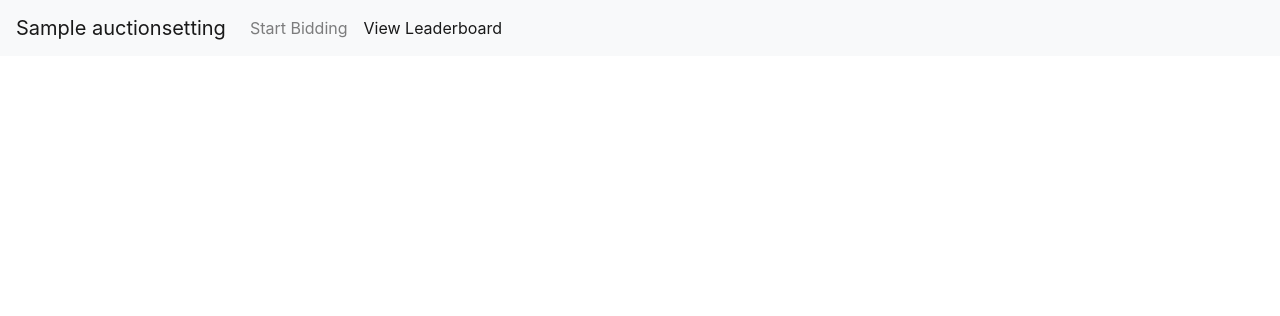
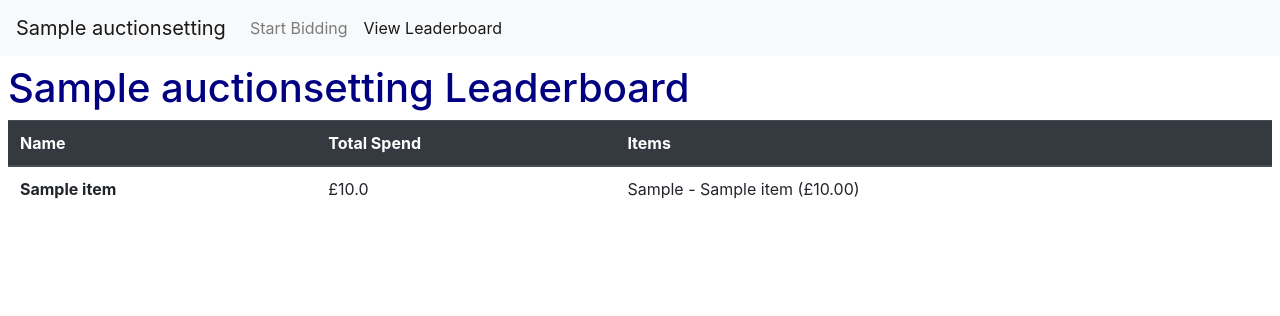
Before and after one commit to turnip99/bidding-software, a Django app: page /leaderboard/ in a window 1280 px wide. Shown: the top 316 px of the page. Run offline with Django 3.2, Linux system fonts and the light colour scheme; tables that the repository leaves empty hold one stand-in row (values such as "Sample post"); parts of the project's set-up code (start-up, migrations or seed data) failed here and were passed over; some libraries are stand-ins or nearby versions.

Commit message:
Leaderboard

```diff
--- a/bidding/models.py
+++ b/bidding/models.py
@@ -94,7 +94,7 @@ class Item(models.Model):
         if self.winning_price and self.winners_num > 1:
             for bid in self.bids():
                 if not in_winning_names_numbers(winning_names_numbers, bid) and (bid.name != bid.item.winning_name or bid.phone_number != bid.item.winning_phone_number):
-                    additional_winners.append({"position": number_to_position(len(additional_winners)+2), "name": bid.name, "price": bid.formatted_price})
+                    additional_winners.append({"position": number_to_position(len(additional_winners)+2), "name": bid.name, "phone_number": bid.phone_number, "price": bid.formatted_price, "price_raw": bid.price})
                     winning_names_numbers.append({"name": bid.name, "phone_number": bid.phone_number})
                 if len(additional_winners) == self.winners_num-1:
                     break
--- a/bidding/templates/leaderboard.html
+++ b/bidding/templates/leaderboard.html
@@ -1,6 +1,28 @@
 {% extends "nav_buttons_base.html" %}
 
 {% block below_nav_buttons %}
+  <div class="m-2">
+    <h1 class="blue">{{ auction_setting.auction_name }} Leaderboard</h2>
+    <table class="table">
+      <thead class="thead-dark">
+        <tr>
+          <th scope="col">Name</th>
+          <th scope="col">Total Spend</th>
+          <th scope="col">Items</th>
+        </tr>
+      </thead>
+      <tbody>
+        {% for i, bidder in leaderboard_dict.items %}
+          <tr>
+            <th scope="row">{{ bidder.name }}</th>
+            <td>£{{ bidder.total_spend }}</td>
+            <td>{{ bidder.won_items }}</td>
+          </tr>
+        {% endfor %}
+      </tbody>
+    </table>
+  </div>
+
   <script>
       $("#nav_leaderboard").addClass("active")
   </script>
--- a/bidding/views.py
+++ b/bidding/views.py
@@ -1,14 +1,11 @@
-from audioop import reverse
-import locale
-from re import template
+import collections
 
 from django.conf import settings
 from django.contrib.auth.mixins import LoginRequiredMixin, UserPassesTestMixin
 from django.http import JsonResponse, HttpResponseRedirect
-from django.shortcuts import redirect, render, get_object_or_404
+from django.shortcuts import get_object_or_404
 from django.urls import reverse_lazy
 from django.views import generic
-from django.contrib.auth.decorators import user_passes_test
 
 from .models import AuctionSetting, Item, Bid
 from urllib.parse import quote
@@ -123,6 +120,30 @@ def add_bid(request, item_id, price, name, phone_number):
 class LeaderboardView(AuctionSettingMixin, generic.TemplateView):
   template_name = "leaderboard.html"
 
+  def get_context_data(self, **kwargs):
+    ctxt = super().get_context_data(**kwargs)
+    items = Item.objects.all().order_by("-dt_closed")
+    item_winners = []
+    for item in items:
+      if (item.live or item.closed) and item.winning_name:
+        item_winners.append({"item": f"{item.promiser} - {item.name}", "name": item.winning_name, "name_phone_number": f"{item.winning_name}_{item.winning_phone_number}", "price": item.formatted_winning_price, "price_raw": item.winning_price})
+        item.additional_winners = item.additional_winners()
+        for winner in item.additional_winners:
+          item_winners.append({"item": f"{item.promiser} - {item.name}", "name": winner["name"], "name_phone_number": f"{winner['name']}_{winner['phone_number']}", "price": winner["price"], "price_raw": winner["price_raw"]})
+    leaderboard_dict = {}
+    for item_winner in item_winners:
+      if item_winner["name_phone_number"] in leaderboard_dict.keys():
+        leaderboard_dict[item_winner["name_phone_number"]]["total_spend"] += item_winner["price_raw"]
+      else:
+        leaderboard_dict[item_winner["name_phone_number"]] = {"total_spend": item_winner["price_raw"], "name": item_winner["name"], "won_items": []}
+      leaderboard_dict[item_winner["name_phone_number"]]["won_items"].append(f"{item_winner['item']} (£{item_winner['price']})")
+    for i, bidder in leaderboard_dict.items():
+      bidder["won_items"] = ", ".join([item for item in bidder["won_items"]])
+    leaderboard_dict = collections.OrderedDict(sorted(leaderboard_dict.items(), key=lambda t:t[1]["total_spend"], reverse=True))
+    ctxt["leaderboard_dict"] = leaderboard_dict
+    return ctxt
+
+
 
 class SuperuserOnlyMixin(LoginRequiredMixin, UserPassesTestMixin):
   def test_func(self):
```
